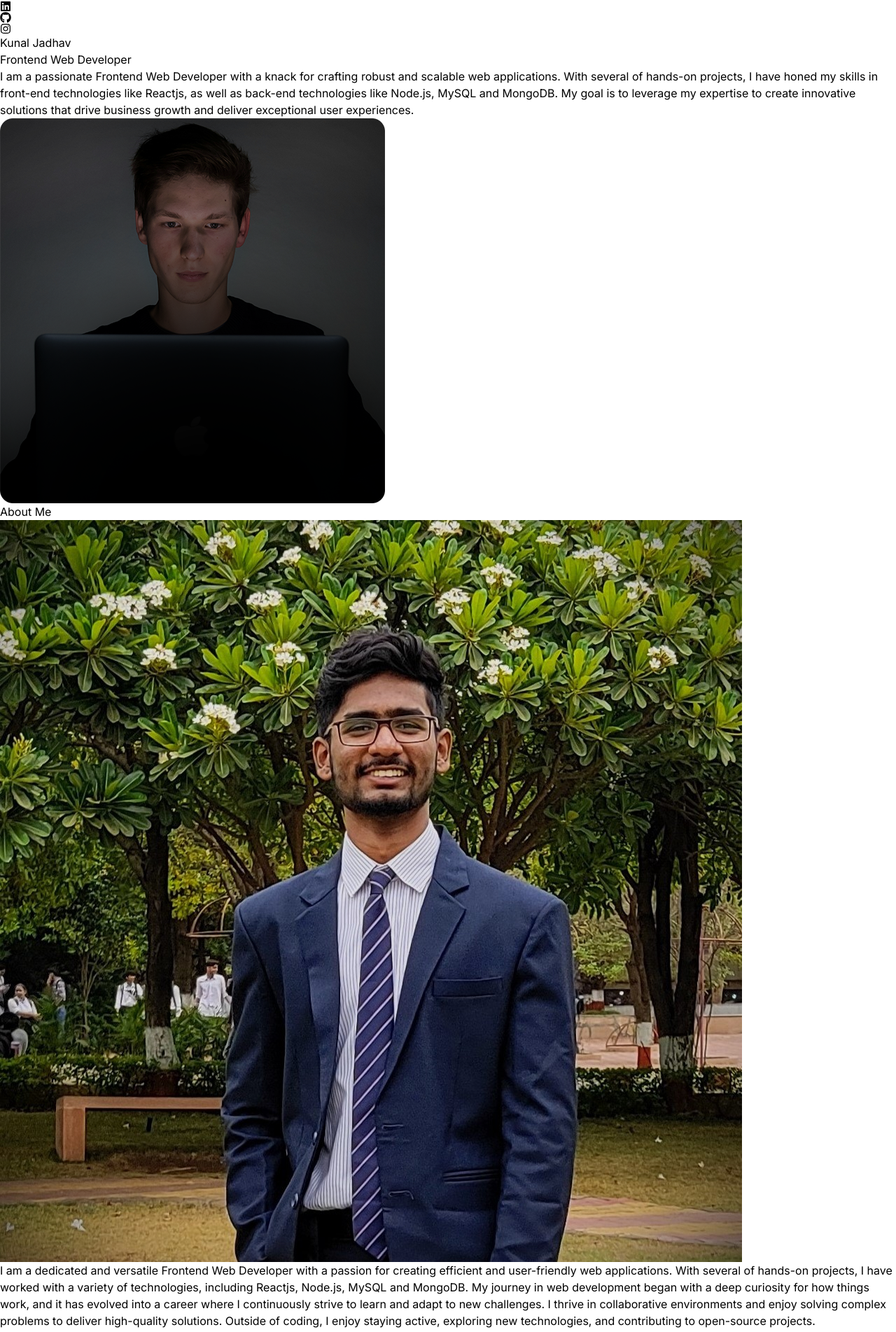
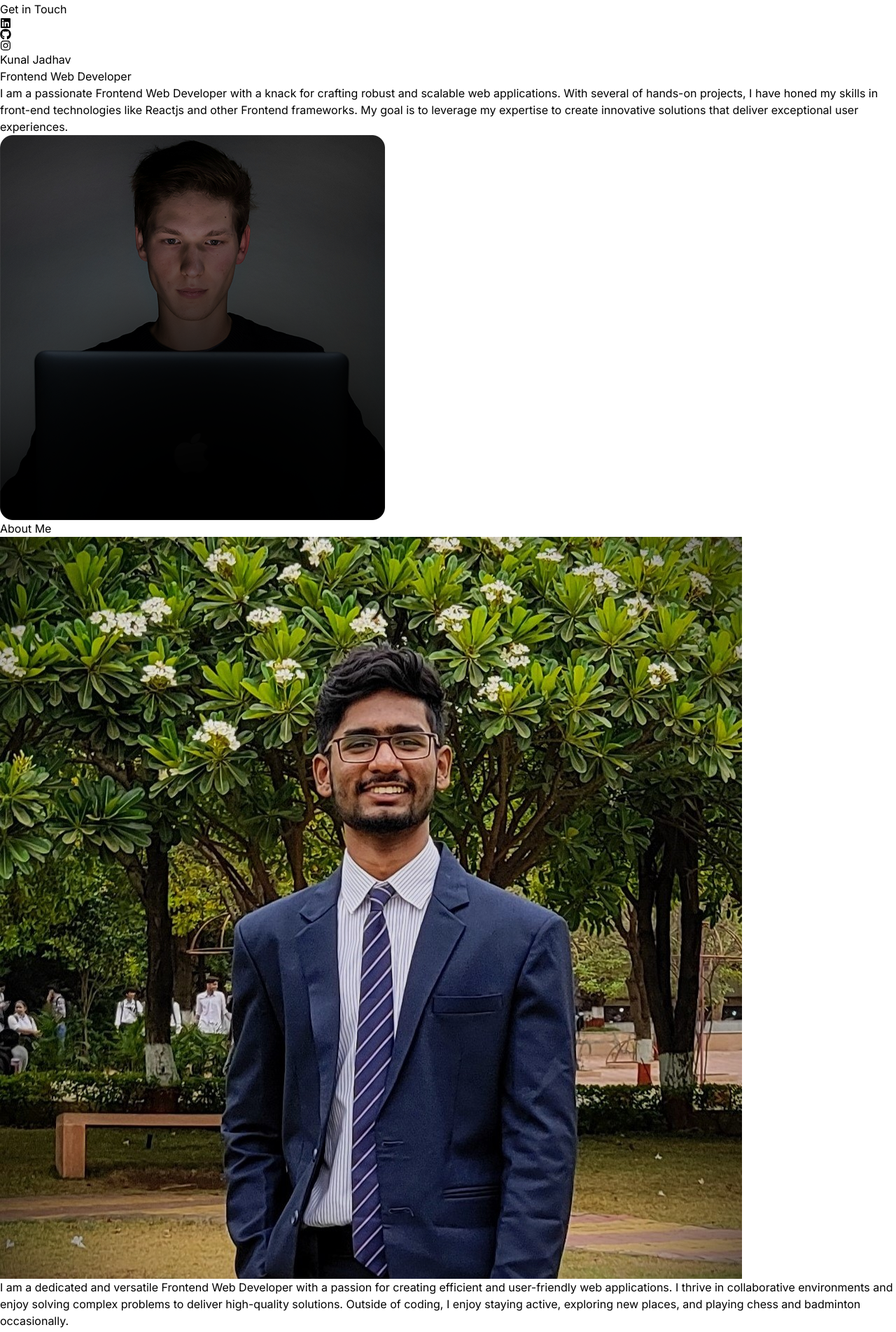
Before and after one commit to Kunal-Jadhav-1/Portfolio, a React (Vite) app: page / in a window 1280 px wide. Shown: the part 199-2102 px from the top of the page at 70% size. Built offline with nearby package versions, Linux system fonts and the light colour scheme.

Commit message:
minor corrections

```diff
--- a/src/components/About.jsx
+++ b/src/components/About.jsx
@@ -25,7 +25,7 @@ const About = () => {
           className="w-4/5 lg:w-1/2 my-10"
         >
           <div className="flex justify-center lg:justify-start">
-            <p my-2 max-w-xl py-6>
+            <p className="my-2 max-w-xl py-6">
               {ABOUT_TEXT}
             </p>
           </div>
--- a/src/components/Contact.jsx
+++ b/src/components/Contact.jsx
@@ -8,9 +8,10 @@ const Contact = () => {
       initial={{ opacity: 0, x: -100 }}
       whileInView={{ opacity: 1, x: 0 }}
       transition={{ duration: 0.5, delay: 0.10 }}
+      id="contact"
       className="border-b border-neurtal-900 pb-20"
     >
-      <h2 className="my-10 text-center text-4xl">Get in Touch</h2>
+      <h2 className="my-10 text-center text-3xl">Get in Touch</h2>
       <div className="text-center tracking-tighter">
         <p className="my-4"> {CONTACT.address}</p>
         <p className="my-4"> {CONTACT.phoneNo}</p>
--- a/src/components/NavBar.jsx
+++ b/src/components/NavBar.jsx
@@ -1,27 +1,22 @@
-import React from 'react'
-import logo from "../assets/KJlogo.png"
-import { FaLinkedin } from 'react-icons/fa'
-import { FaGithub } from 'react-icons/fa'
-import { FaInstagram } from 'react-icons/fa'
-import { FaPhoneSquare } from 'react-icons/fa'
-import { FaMailBulk } from 'react-icons/fa'
-import { GITHUB, INSTA, LINKEDIN } from '../constants'
-
+import React from 'react';
+import logo from "../assets/KJlogo.png";
+import { FaLinkedin, FaGithub, FaInstagram } from 'react-icons/fa';
+import { GITHUB, INSTA, LINKEDIN } from '../constants';
 
 const NavBar = () => {
   return (
     <nav className='mb-20 flex items-center justify-between py-6'>
       <div className='flex flex-shrink-0 items-center'>
-        <img src={logo} alt='logo' className='mx-2 w-10'/>
+        <img src={logo} alt='logo' className='mx-2 w-10' />
       </div>
       <div className='m-8 flex items-center justify-center gap-4 text-2xl'>
-        <a href={LINKEDIN} target='blank'><FaLinkedin/></a>
-        <a href={GITHUB} target='blank'><FaGithub/></a>
-        <a href={INSTA} target='blank'><FaInstagram/></a>
-
+        <a href="#contact" className='ml-4 px-1 py-1 bg-neutral-300 text-neutral-800 rounded-lg hover:bg-neutral-800 hover:text-neutral-300 text-sm'>Get in Touch</a>
+        <a href={LINKEDIN} target='_blank' rel='noopener noreferrer'><FaLinkedin/></a>
+        <a href={GITHUB} target='_blank' rel='noopener noreferrer'><FaGithub/></a>
+        <a href={INSTA} target='_blank' rel='noopener noreferrer'><FaInstagram/></a>
       </div>
     </nav>
-  )
-}
+  );
+};
 
-export default NavBar
+export default NavBar;
--- a/src/constants/index.js
+++ b/src/constants/index.js
@@ -3,9 +3,9 @@ import project2 from "../assets/projects/project-2.png";
 import project3 from "../assets/projects/project-3.png";
 import project4 from "../assets/projects/project-4.png";
 
-export const HERO_CONTENT = `I am a passionate Frontend Web Developer with a knack for crafting robust and scalable web applications. With several of hands-on projects, I have honed my skills in front-end technologies like Reactjs, as well as back-end technologies like Node.js, MySQL and MongoDB. My goal is to leverage my expertise to create innovative solutions that drive business growth and deliver exceptional user experiences.`;
+export const HERO_CONTENT = `I am a passionate Frontend Web Developer with a knack for crafting robust and scalable web applications. With several of hands-on projects, I have honed my skills in front-end technologies like Reactjs and other Frontend frameworks. My goal is to leverage my expertise to create innovative solutions that deliver exceptional user experiences.`;
 
-export const ABOUT_TEXT = `I am a dedicated and versatile Frontend Web Developer with a passion for creating efficient and user-friendly web applications. With several of hands-on projects, I have worked with a variety of technologies, including Reactjs, Node.js, MySQL and MongoDB. My journey in web development began with a deep curiosity for how things work, and it has evolved into a career where I continuously strive to learn and adapt to new challenges. I thrive in collaborative environments and enjoy solving complex problems to deliver high-quality solutions. Outside of coding, I enjoy staying active, exploring new technologies, and contributing to open-source projects.`;
+export const ABOUT_TEXT = `I am a dedicated and versatile Frontend Web Developer with a passion for creating efficient and user-friendly web applications. I thrive in collaborative environments and enjoy solving complex problems to deliver high-quality solutions. Outside of coding, I enjoy staying active, exploring new places, and playing chess and badminton occasionally.`;
 
 export const EXPERIENCES = [
   {
--- a/src/index.css
+++ b/src/index.css
@@ -6,4 +6,5 @@
 
 :root {
     font-family: "Inter",sans-serif;
+    scroll-behavior: smooth;
 }
```
